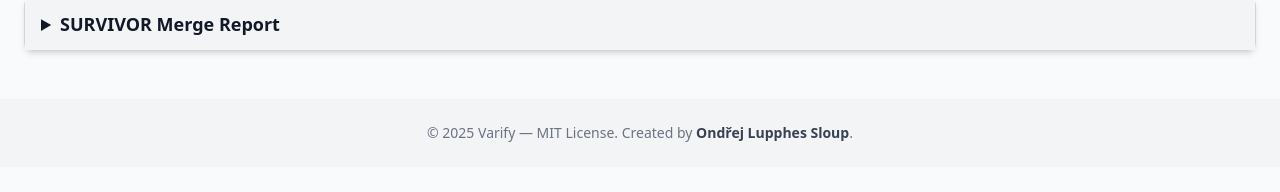
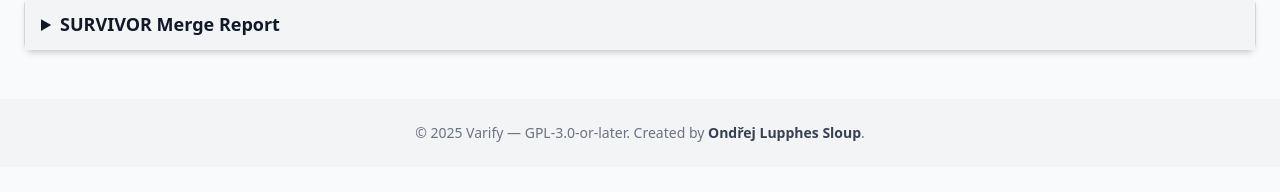
Before and after one commit to Lupphes/Varify, a Python web app: template src/varify/templates/combined_report_template.html in a window 1280 px wide. Shown: the part 608-800 px from the top of the page. Run offline with Jinja, Linux system fonts and the light colour scheme; the template is opened without the code that fills it, so the values that code supplies are empty; some libraries are stand-ins or nearby versions.

Commit message:
Update license

```diff
--- a/src/varify/templates/combined_report_template.html
+++ b/src/varify/templates/combined_report_template.html
@@ -238,7 +238,7 @@
     <footer class="bg-gray-100 py-6 mt-8">
         <div class="max-w-7xl mx-auto px-6 text-center">
           <p class="text-sm text-gray-500">
-            © 2025 Varify — MIT License. Created by <span class="font-semibold text-gray-700">Ondřej Lupphes Sloup</span>.
+            © 2025 Varify — GPL-3.0-or-later. Created by <span class="font-semibold text-gray-700">Ondřej Lupphes Sloup</span>.
           </p>
         </div>
       </footer>
```
Also changed, not shown: README.md.
